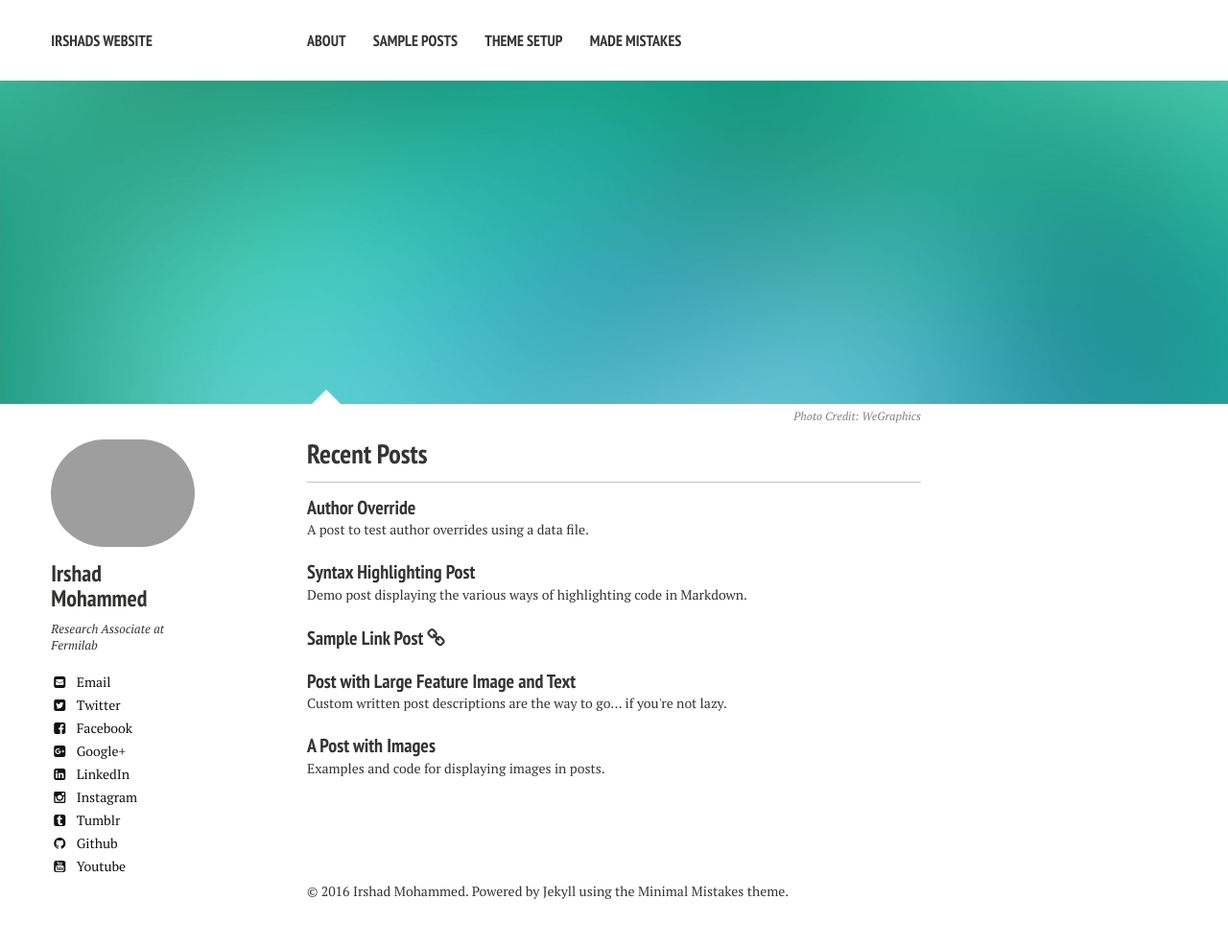
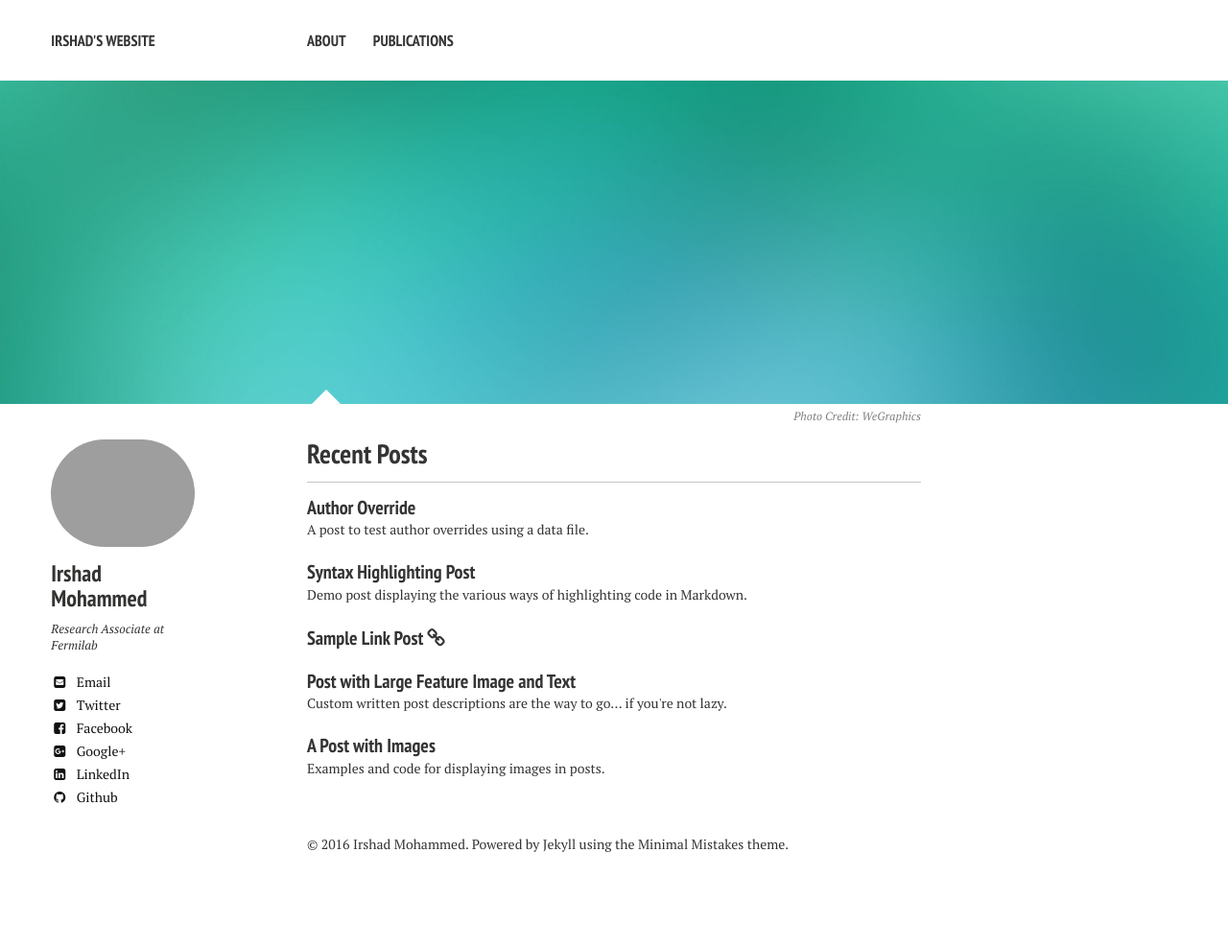
Before and after one commit to creativeishu/creativeishu.github.io, a Jekyll site: the page built from index.md, in a window 1280 px wide. Shown: the whole page at 96% size. Built offline with Jekyll 4.4.1, drawn with Linux system fonts in a browser that asks for light colours; nearby versions of some CDN libraries; Markdown is read by kramdown in place of the engine named in the settings; after the commit the page ends 938 px from its top, so only the background shows below that.

Commit message:
new navigators

```diff
--- a/_config.yml
+++ b/_config.yml
@@ -1,6 +1,6 @@
 # Site wide configuration
 
-title:            Irshads website
+title:            Irshad's website
 locale:           en_US
 url:              http://creativeishu.github.io
 
@@ -44,14 +44,14 @@ owner:
   stackoverflow: #123456/username   from a "http://stackoverflow.com/users/123456/username" link
   linkedin: creativeishu
   xing: #username
-  instagram: creativeishu
+  instagram: #creativeishu
   lastfm: #username
-  tumblr: creativeishu
+  tumblr: #creativeishu
   pinterest: #username
   foursquare: #username
   steam: #username
   dribbble: #username
-  youtube: creativeishu
+  youtube: #creativeishu
   soundcloud: #username
   weibo: #username
   flickr: #username
```
Also changed, not shown: _data/navigation.yml (+9 -6 lines), 13 other files.
